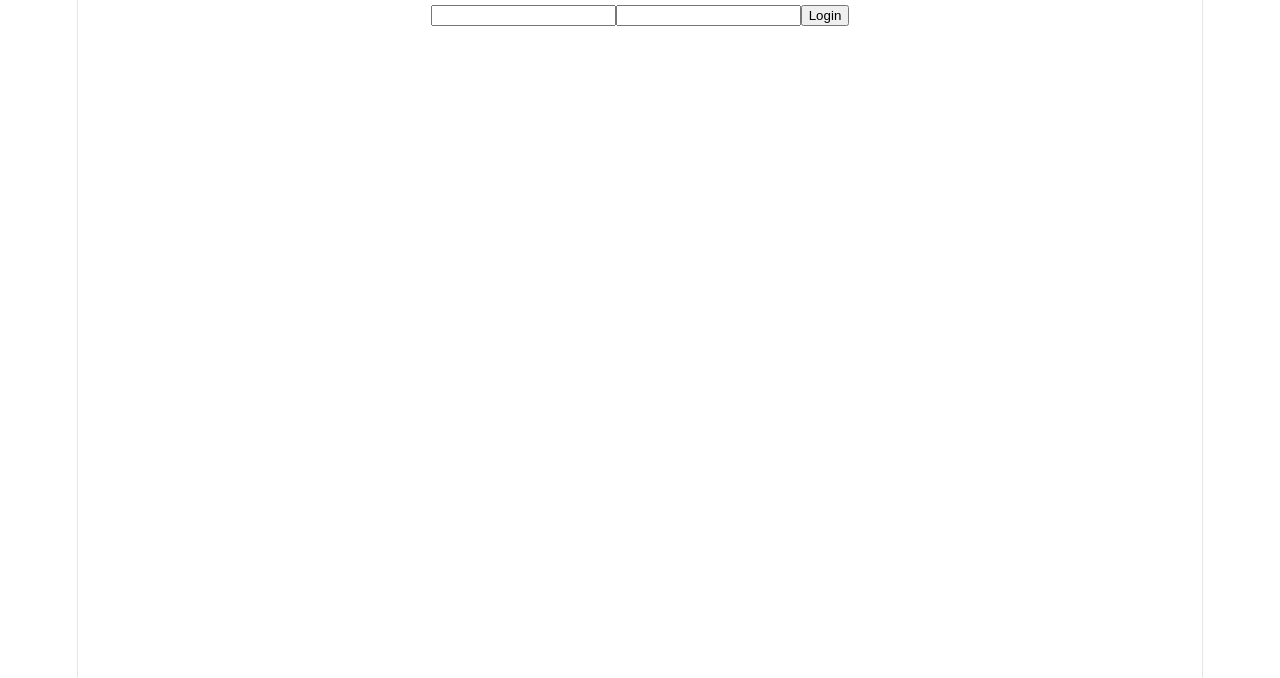
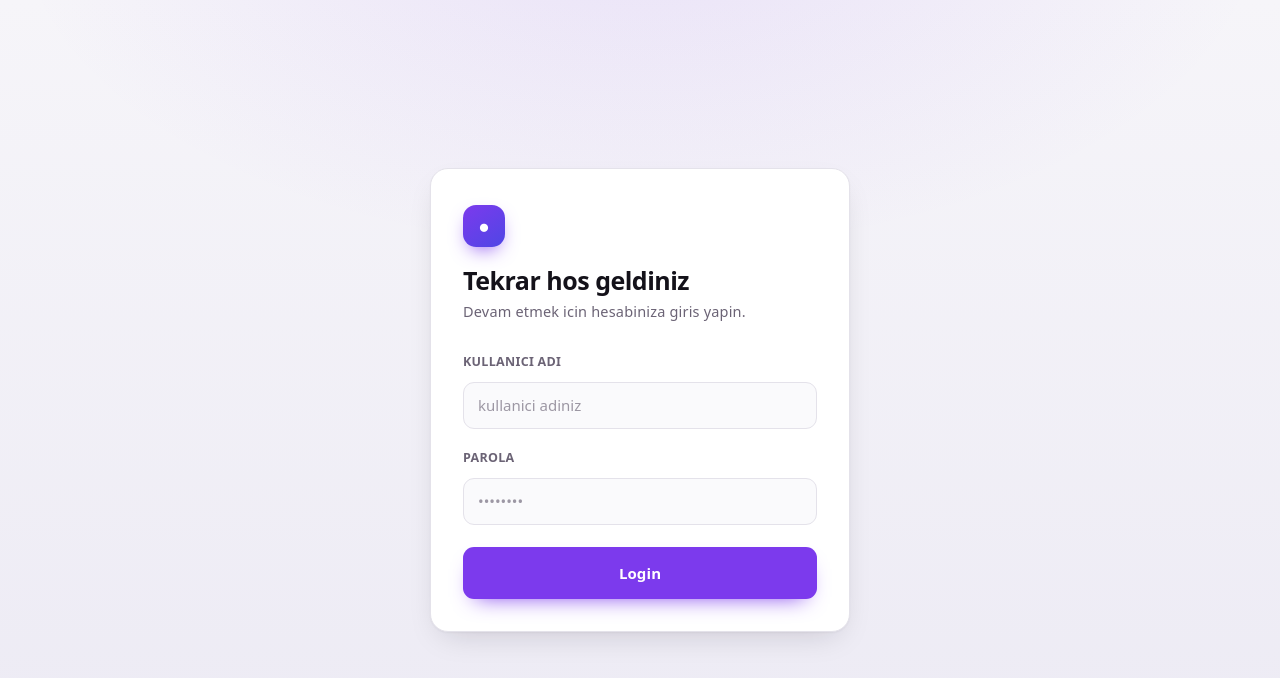
Before and after one commit to veys1406/jwt-frontend, a React (Vite) app: page / in a window 1280 px wide. Shown: the top 678 px of the page. Built offline with nearby package versions, Linux system fonts and the light colour scheme.

Commit message:
improve visuals, no logic changes

```diff
--- /dev/null
+++ b/src/Login.css
@@ -0,0 +1,345 @@
+/* ---------------------------------------------------------------
+   Login / Dashboard — sadece gorsel katman
+   --------------------------------------------------------------- */
+
+.auth {
+  --auth-bg: #f6f5f9;
+  --auth-bg-2: #eceaf4;
+  --auth-surface: #ffffff;
+  --auth-surface-2: #fafafc;
+  --auth-border: #e4e2ea;
+  --auth-border-strong: #d4d1dd;
+  --auth-text: #14121a;
+  --auth-text-muted: #6b6375;
+  --auth-accent: #7c3aed;
+  --auth-accent-hover: #6d28d9;
+  --auth-accent-soft: rgba(124, 58, 237, 0.1);
+  --auth-ring: rgba(124, 58, 237, 0.22);
+  --auth-success: #16a34a;
+  --auth-success-soft: rgba(22, 163, 74, 0.12);
+  --auth-shadow:
+    0 1px 2px rgba(16, 12, 28, 0.04), 0 12px 32px -12px rgba(16, 12, 28, 0.18);
+
+  --auth-radius: 18px;
+  --auth-radius-sm: 11px;
+
+  box-sizing: border-box;
+  flex-grow: 1;
+  display: flex;
+  align-items: center;
+  justify-content: center;
+  padding: 48px 20px;
+  text-align: left;
+  color: var(--auth-text);
+  background:
+    radial-gradient(
+      900px 480px at 50% -10%,
+      var(--auth-accent-soft),
+      transparent 70%
+    ),
+    linear-gradient(180deg, var(--auth-bg), var(--auth-bg-2));
+}
+
+.auth *,
+.auth *::before,
+.auth *::after {
+  box-sizing: border-box;
+}
+
+@media (prefers-color-scheme: dark) {
+  .auth {
+    --auth-bg: #101018;
+    --auth-bg-2: #0b0b11;
+    --auth-surface: #191924;
+    --auth-surface-2: #14141d;
+    --auth-border: #2a2a38;
+    --auth-border-strong: #3a3a4c;
+    --auth-text: #f2f1f6;
+    --auth-text-muted: #9c98ab;
+    --auth-accent: #a78bfa;
+    --auth-accent-hover: #b9a2fb;
+    --auth-accent-soft: rgba(167, 139, 250, 0.14);
+    --auth-ring: rgba(167, 139, 250, 0.28);
+    --auth-success: #4ade80;
+    --auth-success-soft: rgba(74, 222, 128, 0.14);
+    --auth-shadow:
+      0 1px 2px rgba(0, 0, 0, 0.5), 0 16px 40px -16px rgba(0, 0, 0, 0.7);
+  }
+}
+
+/* --- kart -------------------------------------------------------- */
+
+.auth-card {
+  width: 100%;
+  max-width: 420px;
+  padding: 36px 32px 32px;
+  background: var(--auth-surface);
+  border: 1px solid var(--auth-border);
+  border-radius: var(--auth-radius);
+  box-shadow: var(--auth-shadow);
+  animation: auth-rise 0.4s cubic-bezier(0.22, 1, 0.36, 1);
+}
+
+.auth-card--wide {
+  max-width: 620px;
+}
+
+@keyframes auth-rise {
+  from {
+    opacity: 0;
+    transform: translateY(10px);
+  }
+  to {
+    opacity: 1;
+    transform: none;
+  }
+}
+
+@media (prefers-reduced-motion: reduce) {
+  .auth-card {
+    animation: none;
+  }
+}
+
+/* --- baslik ------------------------------------------------------ */
+
+.auth-head {
+  margin-bottom: 26px;
+}
+
+.auth-mark {
+  display: inline-flex;
+  align-items: center;
+  justify-content: center;
+  width: 42px;
+  height: 42px;
+  margin-bottom: 18px;
+  border-radius: 13px;
+  font-size: 19px;
+  background: linear-gradient(145deg, var(--auth-accent), #4f46e5);
+  color: #fff;
+  box-shadow: 0 8px 20px -8px var(--auth-accent);
+}
+
+.auth-title {
+  margin: 0 0 6px;
+  font-size: 25px;
+  font-weight: 600;
+  letter-spacing: -0.5px;
+  line-height: 1.2;
+  color: var(--auth-text);
+}
+
+.auth-subtitle {
+  margin: 0;
+  font-size: 14.5px;
+  line-height: 1.5;
+  color: var(--auth-text-muted);
+}
+
+/* --- form -------------------------------------------------------- */
+
+.auth-form {
+  display: flex;
+  flex-direction: column;
+  gap: 16px;
+}
+
+.auth-field {
+  display: flex;
+  flex-direction: column;
+  gap: 7px;
+}
+
+.auth-label {
+  font-size: 12.5px;
+  font-weight: 600;
+  letter-spacing: 0.3px;
+  text-transform: uppercase;
+  color: var(--auth-text-muted);
+}
+
+.auth-input,
+.auth-textarea {
+  width: 100%;
+  padding: 12px 14px;
+  font: inherit;
+  font-size: 15px;
+  line-height: 1.4;
+  color: var(--auth-text);
+  background: var(--auth-surface-2);
+  border: 1px solid var(--auth-border);
+  border-radius: var(--auth-radius-sm);
+  outline: none;
+  transition:
+    border-color 0.18s ease,
+    box-shadow 0.18s ease,
+    background 0.18s ease;
+}
+
+.auth-input::placeholder,
+.auth-textarea::placeholder {
+  color: var(--auth-text-muted);
+  opacity: 0.65;
+}
+
+.auth-input:hover,
+.auth-textarea:hover {
+  border-color: var(--auth-border-strong);
+}
+
+.auth-input:focus,
+.auth-textarea:focus {
+  background: var(--auth-surface);
+  border-color: var(--auth-accent);
+  box-shadow: 0 0 0 3px var(--auth-ring);
+}
+
+.auth-textarea {
+  min-height: 110px;
+  resize: vertical;
+  font-family: var(--mono, ui-monospace, Consolas, monospace);
+  font-size: 14px;
+}
+
+/* --- butonlar ---------------------------------------------------- */
+
+.auth-btn {
+  display: inline-flex;
+  align-items: center;
+  justify-content: center;
+  gap: 8px;
+  padding: 12px 18px;
+  font: inherit;
+  font-size: 15px;
+  font-weight: 600;
+  letter-spacing: 0.1px;
+  border: 1px solid transparent;
+  border-radius: var(--auth-radius-sm);
+  cursor: pointer;
+  transition:
+    background 0.18s ease,
+    border-color 0.18s ease,
+    box-shadow 0.18s ease,
+    transform 0.12s ease;
+}
+
+.auth-btn:focus-visible {
+  outline: none;
+  box-shadow: 0 0 0 3px var(--auth-ring);
+}
+
+.auth-btn:active {
+  transform: translateY(1px);
+}
+
+.auth-btn--primary {
+  margin-top: 6px;
+  width: 100%;
+  color: #fff;
+  background: var(--auth-accent);
+  box-shadow: 0 10px 22px -12px var(--auth-accent);
+}
+
+.auth-btn--primary:hover {
+  background: var(--auth-accent-hover);
+}
+
+.auth-btn--ghost {
+  color: var(--auth-text);
+  background: var(--auth-surface-2);
+  border-color: var(--auth-border);
+}
+
+.auth-btn--ghost:hover {
+  border-color: var(--auth-border-strong);
+  background: var(--auth-surface);
+}
+
+/* --- oturum ekrani ----------------------------------------------- */
+
+.auth-session {
+  display: flex;
+  flex-wrap: wrap;
+  align-items: center;
+  justify-content: space-between;
+  gap: 14px;
+  padding-bottom: 20px;
+  margin-bottom: 22px;
+  border-bottom: 1px solid var(--auth-border);
+}
+
+.auth-status {
+  display: inline-flex;
+  align-items: center;
+  gap: 9px;
+  padding: 7px 13px 7px 11px;
+  margin: 0;
+  font-size: 14px;
+  font-weight: 600;
+  border-radius: 999px;
+  color: var(--auth-success);
+  background: var(--auth-success-soft);
+}
+
+.auth-status::before {
+  content: '';
+  width: 8px;
+  height: 8px;
+  border-radius: 50%;
+  background: currentColor;
+  box-shadow: 0 0 0 3px var(--auth-success-soft);
+}
+
+.auth-panel {
+  display: flex;
+  flex-direction: column;
+  gap: 8px;
+}
+
+.auth-panel + .auth-panel {
+  margin-top: 22px;
+}
+
+.auth-panel-title {
+  margin: 0;
+  font-size: 13px;
+  font-weight: 600;
+  letter-spacing: 0.3px;
+  text-transform: uppercase;
+  color: var(--auth-text-muted);
+}
+
+.auth-hint {
+  margin: 0;
+  font-size: 13px;
+  line-height: 1.5;
+  color: var(--auth-text-muted);
+}
+
+.auth-preview {
+  min-height: 96px;
+  padding: 14px 16px;
+  font-size: 15px;
+  line-height: 1.55;
+  color: var(--auth-text);
+  background: var(--auth-surface-2);
+  border: 1px dashed var(--auth-border-strong);
+  border-radius: var(--auth-radius-sm);
+  overflow-wrap: anywhere;
+}
+
+.auth-preview :first-child {
+  margin-top: 0;
+}
+
+.auth-preview :last-child {
+  margin-bottom: 0;
+}
+
+/* --- Vite bolerplate kenarliklarini notrle ----------------------- */
+
+#root:has(.auth) {
+  width: 100%;
+  border-inline: none;
+}
--- a/src/Login.jsx
+++ b/src/Login.jsx
@@ -1,4 +1,5 @@
 import { useState } from 'react';
+import './Login.css';
 
 function Login() {
     const [username, setUsername] = useState("");// initialize
@@ -26,19 +27,61 @@ function Login() {
         setLoggedIn(false);
     }
 
-    return(// her input degisikliginde username veya passwordu degistirecek
+    return(
         loggedIn ? (
-            <div>
-                <p>Giris yapildi!</p>
-                <button onClick={handleLogout}>Cikis yap</button>
-                <textarea onChange={(e) => setNote(e.target.value)} />
-                <div dangerouslySetInnerHTML={{ __html: note }} />
+            <div className="auth">
+              <div className="auth-card auth-card--wide">
+                <div className="auth-session">
+                  <p className="auth-status">Giris yapildi!</p>
+                  <button className="auth-btn auth-btn--ghost" onClick={handleLogout}>Cikis yap</button>
+                </div>
+                <div className="auth-panel">
+                  <h2 className="auth-panel-title">Not</h2>
+                  <textarea
+                    className="auth-textarea"
+                    placeholder="Notunuzu yazin..."
+                    onChange={(e) => setNote(e.target.value)}
+                  />
+                </div>
+                <div className="auth-panel">
+                  <h2 className="auth-panel-title">Onizleme</h2>
+                  <div className="auth-preview" dangerouslySetInnerHTML={{ __html: note }} />
+                </div>
+              </div>
             </div>
         ) : (
-            <div>
-                <input onChange={(e) => setUsername(e.target.value)} />
-                <input onChange={(e) => setPassword(e.target.value)} type="password" />
-                <button onClick={handleLogin}>Login</button>
+            <div className="auth">
+              <div className="auth-card">
+                <div className="auth-head">
+                  <span className="auth-mark" aria-hidden="true">&#9679;</span>
+                  <h1 className="auth-title">Tekrar hos geldiniz</h1>
+                  <p className="auth-subtitle">Devam etmek icin hesabiniza giris yapin.</p>
+                </div>
+                <div className="auth-form">
+                  <div className="auth-field">
+                    <label className="auth-label" htmlFor="auth-username">Kullanici adi</label>
+                    <input
+                      id="auth-username"
+                      className="auth-input"
+                      placeholder="kullanici adiniz"
+                      autoComplete="username"
+                      onChange={(e) => setUsername(e.target.value)}
+                    />
+                  </div>
+                  <div className="auth-field">
+                    <label className="auth-label" htmlFor="auth-password">Parola</label>
+                    <input
+                      id="auth-password"
+                      className="auth-input"
+                      placeholder="••••••••"
+                      autoComplete="current-password"
+                      onChange={(e) => setPassword(e.target.value)}
+                      type="password"
+                    />
+                  </div>
+                  <button className="auth-btn auth-btn--primary" onClick={handleLogin}>Login</button>
+                </div>
+              </div>
             </div>
         )
     );
```
